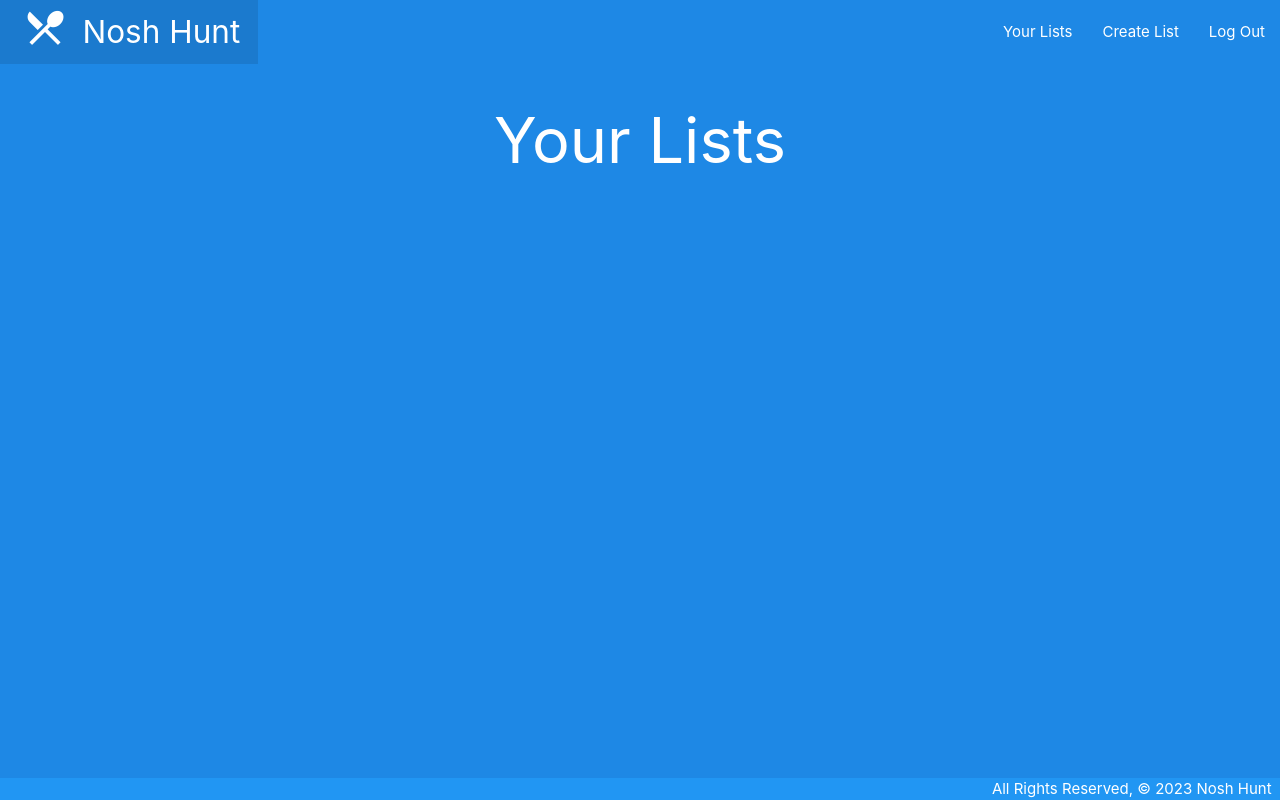
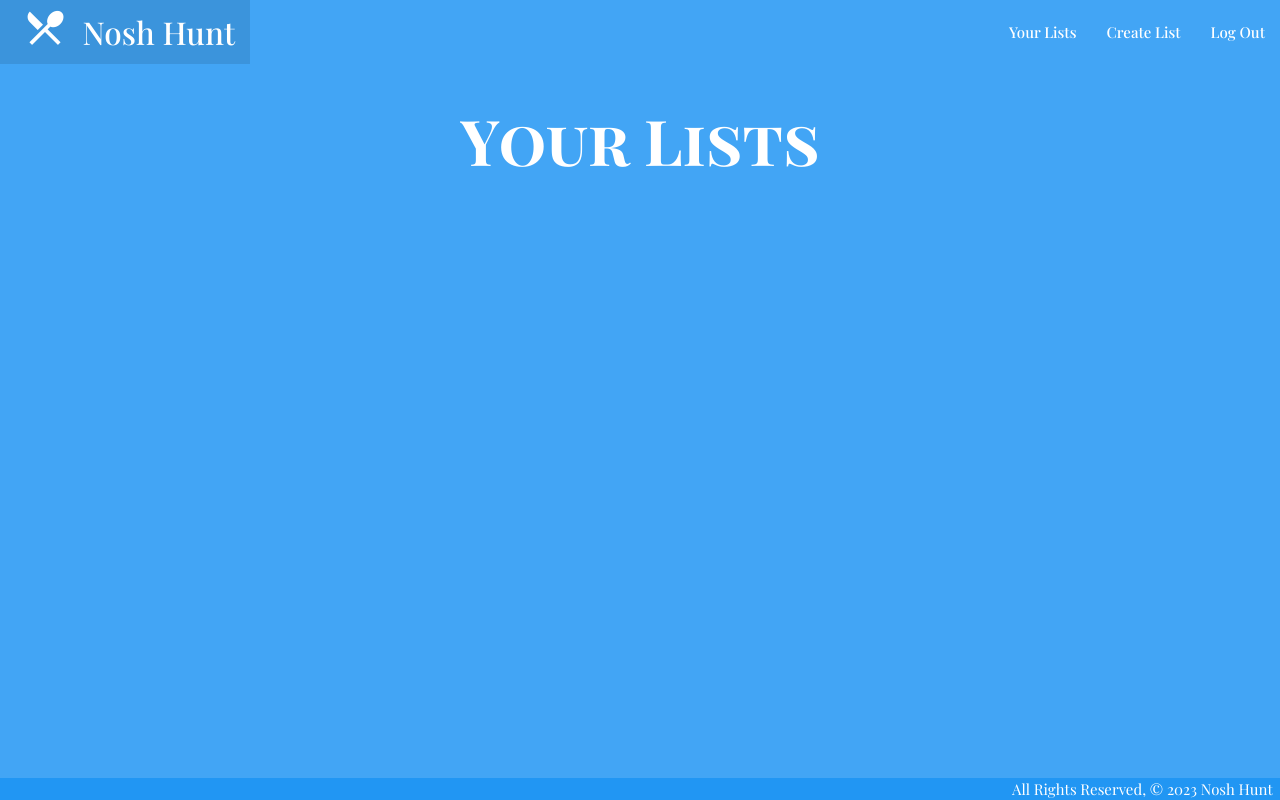
Before and after one commit to Adamtpacz/nosh-hunt, a Django app: page /lists/ in a window 1280 px wide. Run offline with Django 4.2, Linux system fonts and the light colour scheme; the visitor is signed in with stand-in values (Sample User, id 1); data that the repository does not hold is empty.

Commit message:
Add custom fonts to nav bar, heading, button, and input elements

```diff
--- a/main_app/static/css/style.css
+++ b/main_app/static/css/style.css
@@ -1,12 +1,24 @@
+@import url('https://fonts.googleapis.com/css2?family=Playfair+Display+SC:wght@400;700&family=Playfair+Display:wght@400;500&display=swap');
+
 body {
     display: flex;
     min-height: 100vh;
     flex-direction: column;
     color: white;
+    font-family: 'Playfair Display', serif;
 }
 
 main {
     flex: 1 0 auto;
+}
+
+h1 {
+    font-family: 'Playfair Display SC', serif;
+    font-weight: 700;
+}
+
+a {
+    font-weight: 500;
 }
 
 .helptext {
@@ -19,6 +31,7 @@ label {
 
 input {
     color: white !important;
+    font-family: 'Playfair Display', serif;
 }
 
 .dropdown-content {
--- a/main_app/templates/base.html
+++ b/main_app/templates/base.html
@@ -11,9 +11,9 @@
     <link href="https://fonts.googleapis.com/icon?family=Material+Icons" rel="stylesheet">
     <script src="https://cdnjs.cloudflare.com/ajax/libs/materialize/1.0.0/js/materialize.min.js"></script>
 </head>
-<body class="blue darken-1">
+<body class="blue lighten-1">
     <header class="navbar-fixed">
-        <nav class="blue darken-1 z-depth-0">
+        <nav class="blue lighten-1 z-depth-0">
             <ul>
                 <a href="/" class="brand-logo left"><i class="material-icons" style="font-size: 45px;">&nbsp;&nbsp;restaurant_menu</i>Nosh Hunt&nbsp;&nbsp;</a>
             </ul>
--- a/main_app/templates/home.html
+++ b/main_app/templates/home.html
@@ -3,7 +3,7 @@
 {% block content %}
 <h1 class="white-text center-align">Find Your Next<br>Food Adventure</h1>
 
-<div class="card hoverable">
+<div class="card hoverable preview">
     <img style="width: 100%; height: 100%;" src="https://i.imgur.com/Ca3moVs.png">
 </div>
 
```
